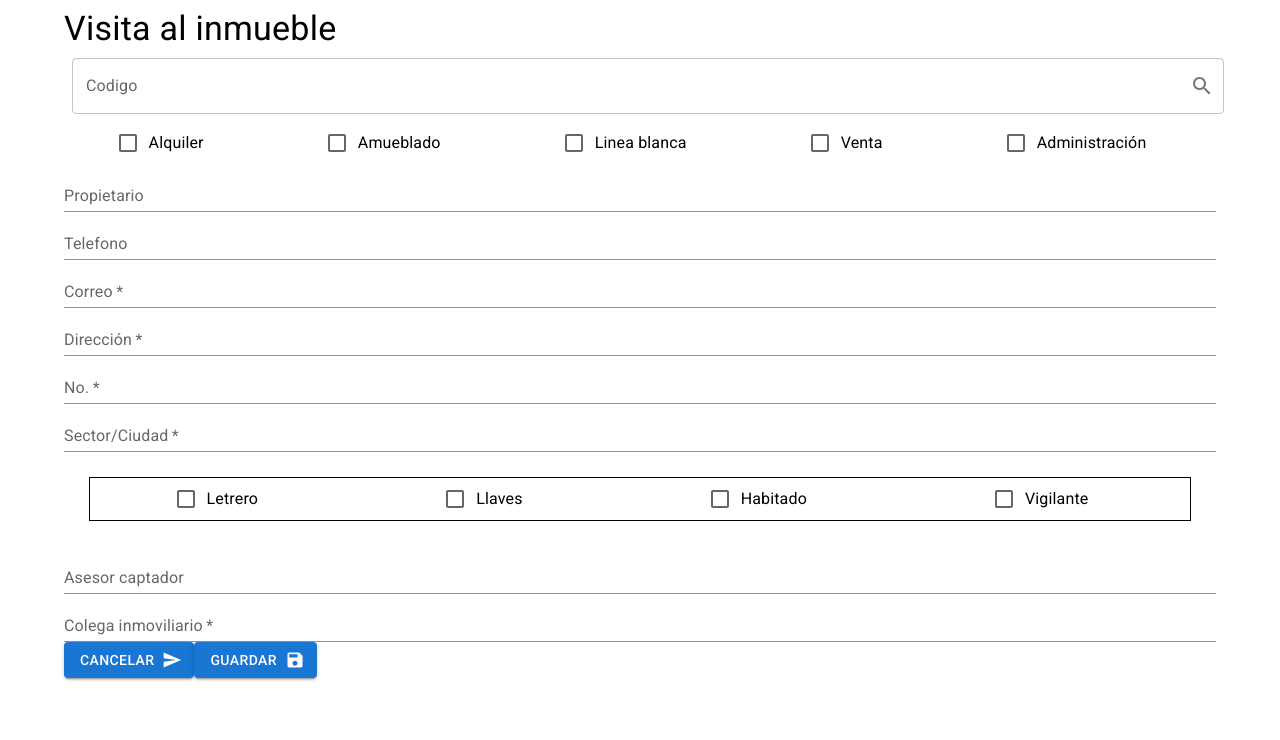
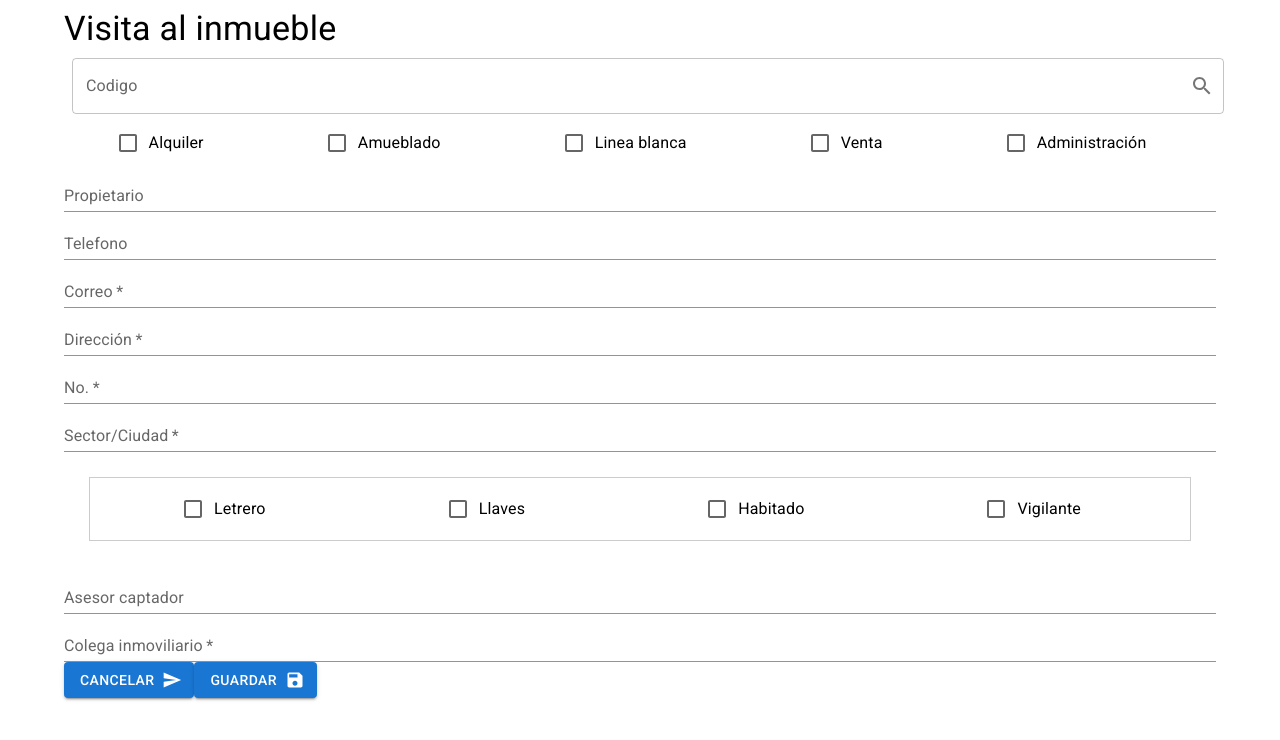
Before and after one commit to gaperaltav/property-visit, a React (Create React App) app: page / in a window 1280 px wide. Shown: the top 740 px of the page. Built offline with nearby package versions, Linux system fonts and the light colour scheme; no server answers.

Commit message:
adding padding to form elements

```diff
--- a/src/components/PropertyElements/index.jsx
+++ b/src/components/PropertyElements/index.jsx
@@ -3,9 +3,10 @@ import { FormGroup, FormControlLabel, Checkbox } from '@mui/material'
 
 const styles = {
   margin: '25px',
+  padding: '10px',
   display: 'flex',
   justifyContent: 'space-around',
-  border: '1px solid',
+  border: '1px solid #ccc',
 }
 
 function PropertyElements() {
```
